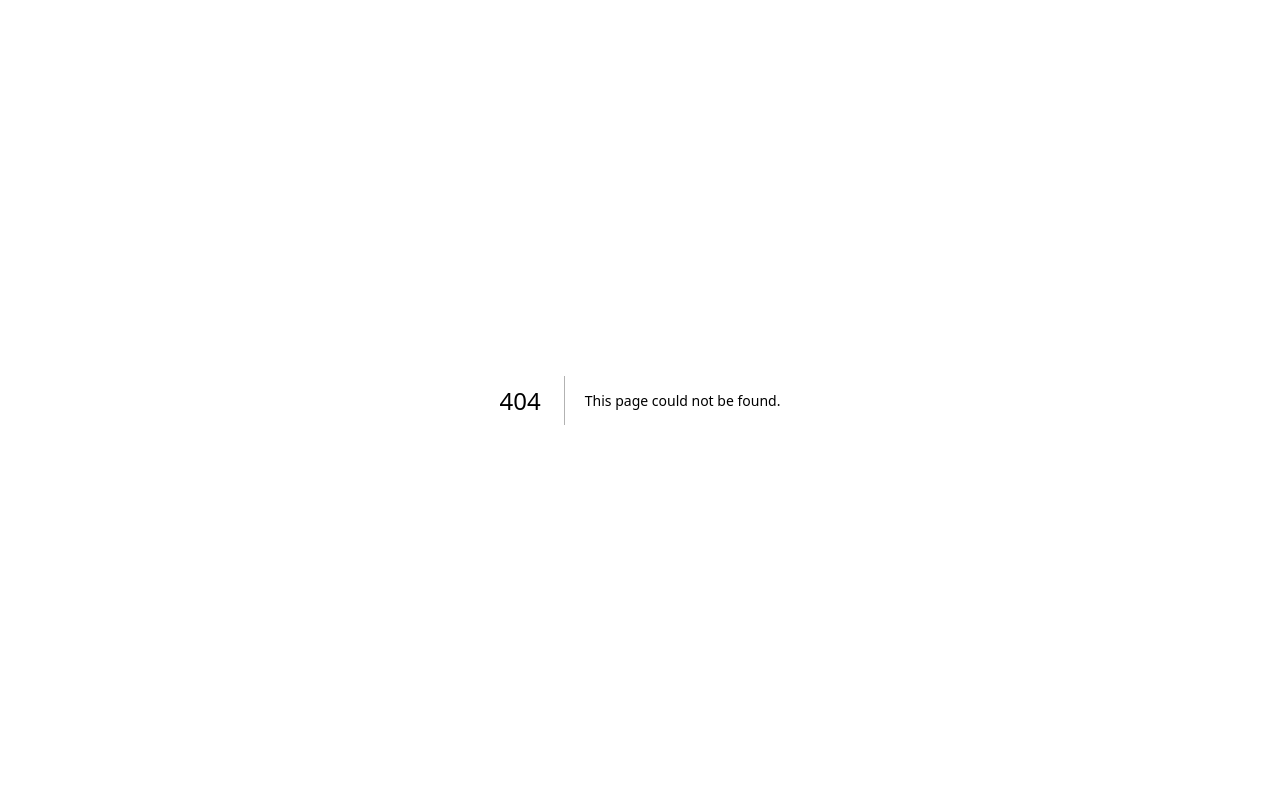
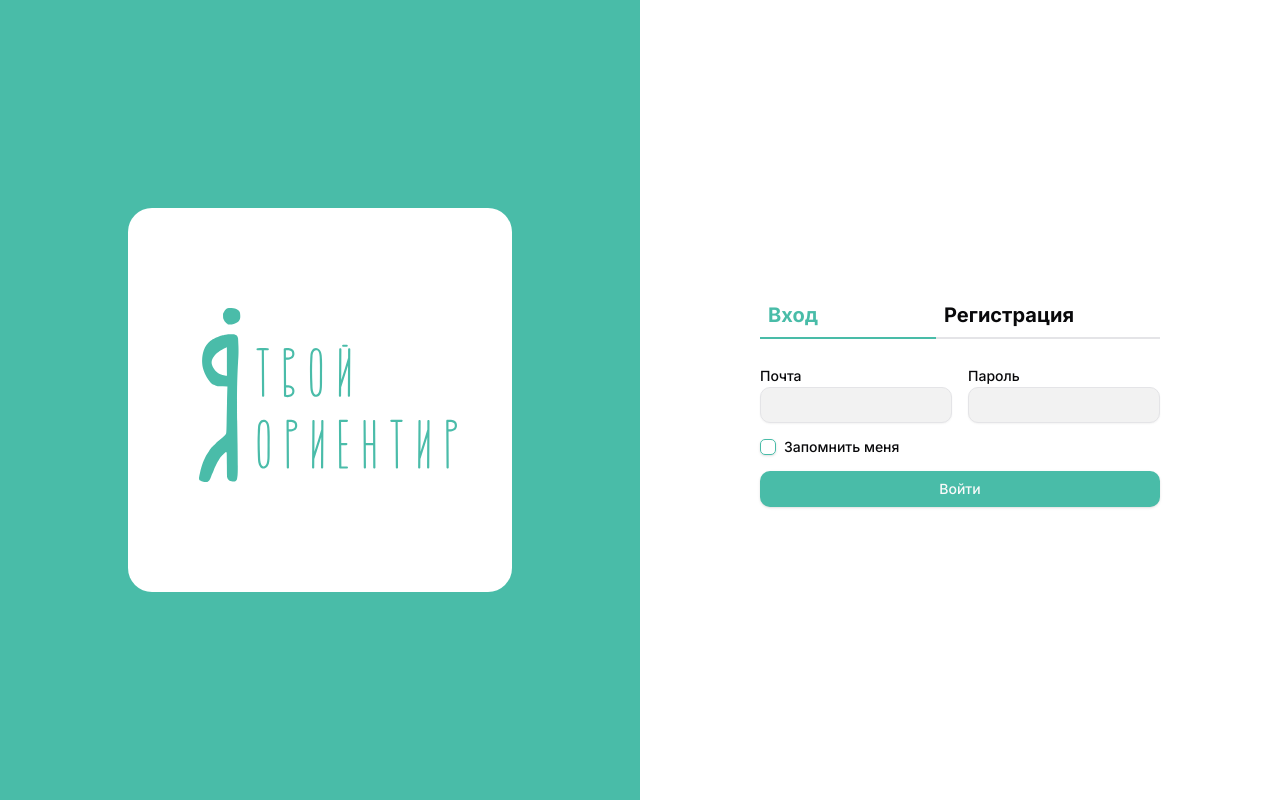
Before and after one commit to toastmanager/hack-the-ice-2024-frontend, a Next.js app: page /auth in a window 1280 px wide. Before the commit this address had no page. Built offline with nearby package versions, Linux system fonts and the light colour scheme.

Commit message:
style(auth): login screen

```diff
--- a/package.json
+++ b/package.json
@@ -12,8 +12,11 @@
   },
   "dependencies": {
     "@radix-ui/react-avatar": "^1.1.1",
+    "@radix-ui/react-checkbox": "^1.1.2",
     "@radix-ui/react-icons": "^1.3.1",
+    "@radix-ui/react-label": "^2.1.0",
     "@radix-ui/react-slot": "^1.1.0",
+    "@radix-ui/react-tabs": "^1.1.1",
     "class-variance-authority": "^0.7.0",
     "clsx": "^2.1.1",
     "lucide-react": "^0.454.0",
--- a/src/app/auth/layout.tsx
+++ /dev/null
@@ -1,21 +0,0 @@
-import Image from "next/image";
-import logo from "../../../public/logo.svg";
-
-const AuthLayout = ({
-  children,
-}: Readonly<{
-  children: React.ReactNode;
-}>) => {
-  return (
-    <main className="grid grid-flow-col grid-cols-2 h-full w-full">
-      <section className="h-full w-full bg-primary hidden md:flex justify-center items-center">
-        <div className="w-96 h-96 bg-white rounded-3xl flex justify-center items-center">
-          <Image alt="Logo" src={logo} />
-        </div>
-      </section>
-      {children}
-    </main>
-  );
-};
-
-export default AuthLayout;
--- /dev/null
+++ b/src/app/auth/login-section.tsx
@@ -0,0 +1,33 @@
+import { Input } from "@/components/ui/input";
+import { Label } from "@/components/ui/label";
+import { Button } from "@/components/ui/button";
+import { Checkbox } from "@/components/ui/checkbox";
+
+const LoginSection = () => {
+  return (
+    <section>
+      <div className="flex gap-4">
+        <div>
+          <Label>Почта</Label>
+          <Input className="bg-background" />
+        </div>
+        <div>
+          <Label>Пароль</Label>
+          <Input className="bg-background" />
+        </div>
+      </div>
+      <div className="flex items-center space-x-2 mt-4">
+        <Checkbox id="remember-me" className="rounded-[5px]" />
+        <label
+          htmlFor="remember-me"
+          className="text-sm font-medium leading-none peer-disabled:cursor-not-allowed peer-disabled:opacity-70"
+        >
+          Запомнить меня
+        </label>
+      </div>
+      <Button className="w-full mt-4">Войти</Button>
+    </section>
+  );
+};
+
+export default LoginSection;
--- a/src/app/auth/login/page.tsx
+++ /dev/null
@@ -1,5 +0,0 @@
-const LoginPage = () => {
-  return <div></div>;
-};
-
-export default LoginPage;
--- /dev/null
+++ b/src/app/auth/page.tsx
@@ -0,0 +1,43 @@
+import Image from "next/image";
+import logo from "../../../public/logo.svg";
+import { Tabs, TabsContent, TabsList, TabsTrigger } from "@/components/tabs";
+import LoginSection from "./login-section";
+import RegisterSection from "./register-section";
+
+const AuthPage = () => {
+  return (
+    <main className="block md:grid grid-flow-col grid-cols-2 h-full w-full">
+      <section className="h-full w-full bg-primary hidden md:flex justify-center items-center">
+        <div className="w-96 h-96 bg-white rounded-3xl flex justify-center items-center">
+          <Image alt="Logo" src={logo} />
+        </div>
+      </section>
+      <section className="bg-card h-full w-full flex">
+        <Tabs className="m-auto w-[400px]" defaultValue="login">
+          <TabsList className="w-full bg-card justify-start mb-4">
+            <TabsTrigger
+              value="login"
+              className="w-44 justify-start text-xl font-bold"
+            >
+              Вход
+            </TabsTrigger>
+            <TabsTrigger
+              value="register"
+              className="w-44 justify-start text-xl font-bold"
+            >
+              Регистрация
+            </TabsTrigger>
+          </TabsList>
+          <TabsContent value="login">
+            <LoginSection />
+          </TabsContent>
+          <TabsContent value="register">
+            <RegisterSection />
+          </TabsContent>
+        </Tabs>
+      </section>
+    </main>
+  );
+};
+
+export default AuthPage;
--- /dev/null
+++ b/src/app/auth/register-section.tsx
@@ -0,0 +1,7 @@
+const RegisterSection = () => {
+    return (
+        <>register</>
+    );
+}
+
+export default RegisterSection;
--- a/src/app/auth/register/page.tsx
+++ /dev/null
@@ -1,5 +0,0 @@
-const RegisterPage = () => {
-    return (<></>);
-}
-
-export default RegisterPage;
--- /dev/null
+++ b/src/components/tabs.tsx
@@ -0,0 +1,55 @@
+"use client";
+
+import * as React from "react";
+import * as TabsPrimitive from "@radix-ui/react-tabs";
+
+import { cn } from "@/lib/utils";
+
+const Tabs = TabsPrimitive.Root;
+
+const TabsList = React.forwardRef<
+  React.ElementRef<typeof TabsPrimitive.List>,
+  React.ComponentPropsWithoutRef<typeof TabsPrimitive.List>
+>(({ className, ...props }, ref) => (
+  <TabsPrimitive.List
+    ref={ref}
+    className={cn(
+      " inline-flex w-full items-center justify-start  gap-0 border-b-2 border-border p-0 text-muted-foreground",
+      className
+    )}
+    {...props}
+  />
+));
+TabsList.displayName = TabsPrimitive.List.displayName;
+
+const TabsTrigger = React.forwardRef<
+  React.ElementRef<typeof TabsPrimitive.Trigger>,
+  React.ComponentPropsWithoutRef<typeof TabsPrimitive.Trigger>
+>(({ className, ...props }, ref) => (
+  <TabsPrimitive.Trigger
+    ref={ref}
+    className={cn(
+      "-mb-[2px] inline-flex items-center justify-start  whitespace-nowrap border-b-2 px-2  py-2 text-foreground text-base font-medium  transition-all first-of-type:ml-0 disabled:pointer-events-none disabled:text-muted-foreground data-[state=active]:border-primary data-[state=inactive]:border-transparent data-[state=active]:text-primary",
+      className
+    )}
+    {...props}
+  />
+));
+TabsTrigger.displayName = TabsPrimitive.Trigger.displayName;
+
+const TabsContent = React.forwardRef<
+  React.ElementRef<typeof TabsPrimitive.Content>,
+  React.ComponentPropsWithoutRef<typeof TabsPrimitive.Content>
+>(({ className, ...props }, ref) => (
+  <TabsPrimitive.Content
+    ref={ref}
+    className={cn(
+      "mt-2 ring-offset-background focus-visible:outline-none focus-visible:ring-2 focus-visible:ring-ring focus-visible:ring-offset-2",
+      className
+    )}
+    {...props}
+  />
+));
+TabsContent.displayName = TabsPrimitive.Content.displayName;
+
+export { Tabs, TabsList, TabsTrigger, TabsContent };
--- /dev/null
+++ b/src/components/ui/checkbox.tsx
@@ -0,0 +1,30 @@
+"use client"
+
+import * as React from "react"
+import * as CheckboxPrimitive from "@radix-ui/react-checkbox"
+import { CheckIcon } from "@radix-ui/react-icons"
+
+import { cn } from "@/lib/utils"
+
+const Checkbox = React.forwardRef<
+  React.ElementRef<typeof CheckboxPrimitive.Root>,
+  React.ComponentPropsWithoutRef<typeof CheckboxPrimitive.Root>
+>(({ className, ...props }, ref) => (
+  <CheckboxPrimitive.Root
+    ref={ref}
+    className={cn(
+      "peer h-4 w-4 shrink-0 rounded-sm border border-primary shadow focus-visible:outline-none focus-visible:ring-1 focus-visible:ring-ring disabled:cursor-not-allowed disabled:opacity-50 data-[state=checked]:bg-primary data-[state=checked]:text-primary-foreground",
+      className
+    )}
+    {...props}
+  >
+    <CheckboxPrimitive.Indicator
+      className={cn("flex items-center justify-center text-current")}
+    >
+      <CheckIcon className="h-4 w-4" />
+    </CheckboxPrimitive.Indicator>
+  </CheckboxPrimitive.Root>
+))
+Checkbox.displayName = CheckboxPrimitive.Root.displayName
+
+export { Checkbox }
--- /dev/null
+++ b/src/components/ui/label.tsx
@@ -0,0 +1,26 @@
+"use client"
+
+import * as React from "react"
+import * as LabelPrimitive from "@radix-ui/react-label"
+import { cva, type VariantProps } from "class-variance-authority"
+
+import { cn } from "@/lib/utils"
+
+const labelVariants = cva(
+  "text-sm font-medium leading-none peer-disabled:cursor-not-allowed peer-disabled:opacity-70"
+)
+
+const Label = React.forwardRef<
+  React.ElementRef<typeof LabelPrimitive.Root>,
+  React.ComponentPropsWithoutRef<typeof LabelPrimitive.Root> &
+    VariantProps<typeof labelVariants>
+>(({ className, ...props }, ref) => (
+  <LabelPrimitive.Root
+    ref={ref}
+    className={cn(labelVariants(), className)}
+    {...props}
+  />
+))
+Label.displayName = LabelPrimitive.Root.displayName
+
+export { Label }
--- /dev/null
+++ b/src/components/ui/tabs.tsx
@@ -0,0 +1,55 @@
+"use client"
+
+import * as React from "react"
+import * as TabsPrimitive from "@radix-ui/react-tabs"
+
+import { cn } from "@/lib/utils"
+
+const Tabs = TabsPrimitive.Root
+
+const TabsList = React.forwardRef<
+  React.ElementRef<typeof TabsPrimitive.List>,
+  React.ComponentPropsWithoutRef<typeof TabsPrimitive.List>
+>(({ className, ...props }, ref) => (
+  <TabsPrimitive.List
+    ref={ref}
+    className={cn(
+      "inline-flex h-9 items-center justify-center rounded-lg bg-muted p-1 text-muted-foreground",
+      className
+    )}
+    {...props}
+  />
+))
+TabsList.displayName = TabsPrimitive.List.displayName
+
+const TabsTrigger = React.forwardRef<
+  React.ElementRef<typeof TabsPrimitive.Trigger>,
+  React.ComponentPropsWithoutRef<typeof TabsPrimitive.Trigger>
+>(({ className, ...props }, ref) => (
+  <TabsPrimitive.Trigger
+    ref={ref}
+    className={cn(
+      "inline-flex items-center justify-center whitespace-nowrap rounded-md px-3 py-1 text-sm font-medium ring-offset-background transition-all focus-visible:outline-none focus-visible:ring-2 focus-visible:ring-ring focus-visible:ring-offset-2 disabled:pointer-events-none disabled:opacity-50 data-[state=active]:bg-background data-[state=active]:text-foreground data-[state=active]:shadow",
+      className
+    )}
+    {...props}
+  />
+))
+TabsTrigger.displayName = TabsPrimitive.Trigger.displayName
+
+const TabsContent = React.forwardRef<
+  React.ElementRef<typeof TabsPrimitive.Content>,
+  React.ComponentPropsWithoutRef<typeof TabsPrimitive.Content>
+>(({ className, ...props }, ref) => (
+  <TabsPrimitive.Content
+    ref={ref}
+    className={cn(
+      "mt-2 ring-offset-background focus-visible:outline-none focus-visible:ring-2 focus-visible:ring-ring focus-visible:ring-offset-2",
+      className
+    )}
+    {...props}
+  />
+))
+TabsContent.displayName = TabsPrimitive.Content.displayName
+
+export { Tabs, TabsList, TabsTrigger, TabsContent }
```
Also changed, not shown: 1 other file (tests, documents, lock files or other folders).
